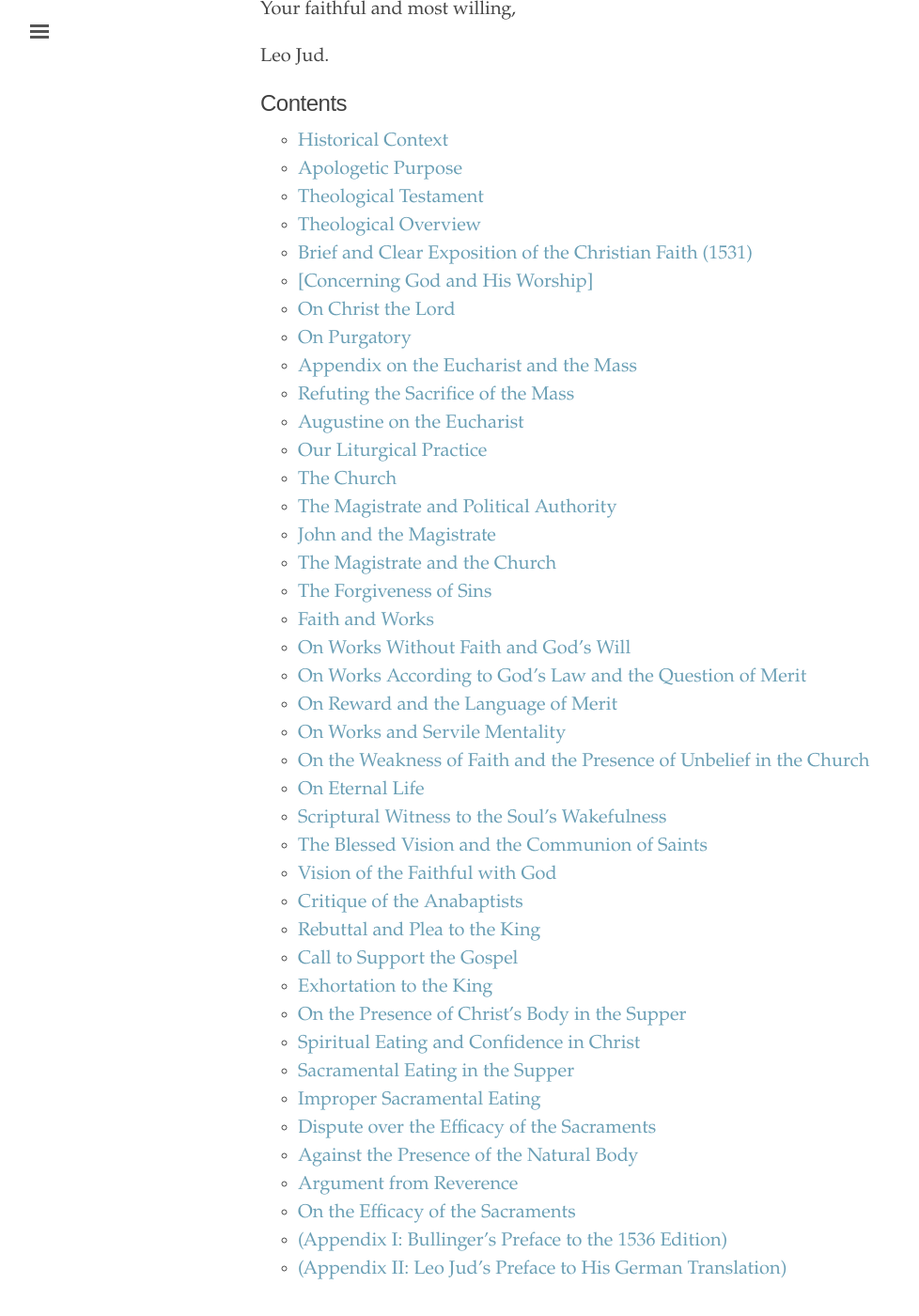
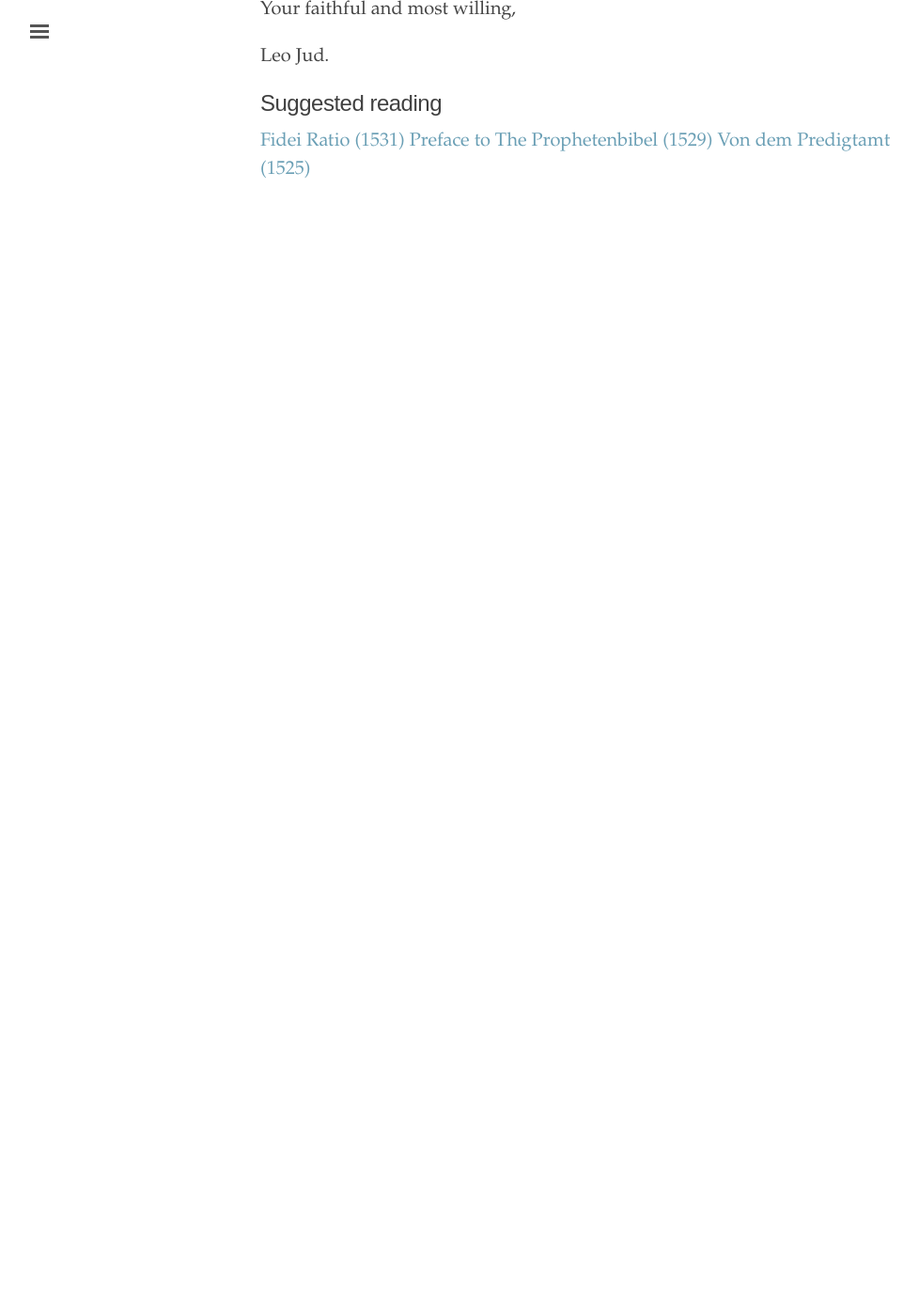
Before and after one commit to turicumzwingli/turicum, a Jekyll site: the page built from _texts/christianaefidei.md, in a window 1280 px wide and 1400 px high, scrolled down 63782 px. Shown: the whole window at 94% size, without its empty margins (3-981 px from the left). Built offline with Jekyll 4.4.1, drawn with Linux system fonts in a browser that asks for light colours; after the commit the page ends 64077 px from its top, so only the background shows below that.

Commit message:
Update christianaefidei.md add links to end manually

```diff
--- a/_texts/christianaefidei.md
+++ b/_texts/christianaefidei.md
@@ -1051,8 +1051,7 @@ Your faithful and most willing,
 Leo Jud.
 
 
-## Contents
-{:.no_toc}
-
-* ToC
-{:toc}
+## Suggested reading
+[Fidei Ratio (1531)](https://turicumzwingli.github.io/turicum/texts/fideiratio/)
+[Preface to The Prophetenbibel (1529)](https://turicumzwingli.github.io/turicum/texts/prophetenbibel/)
+[Von dem Predigtamt (1525)](https://turicumzwingli.github.io/turicum/texts/vondempredigtamt/)
```
